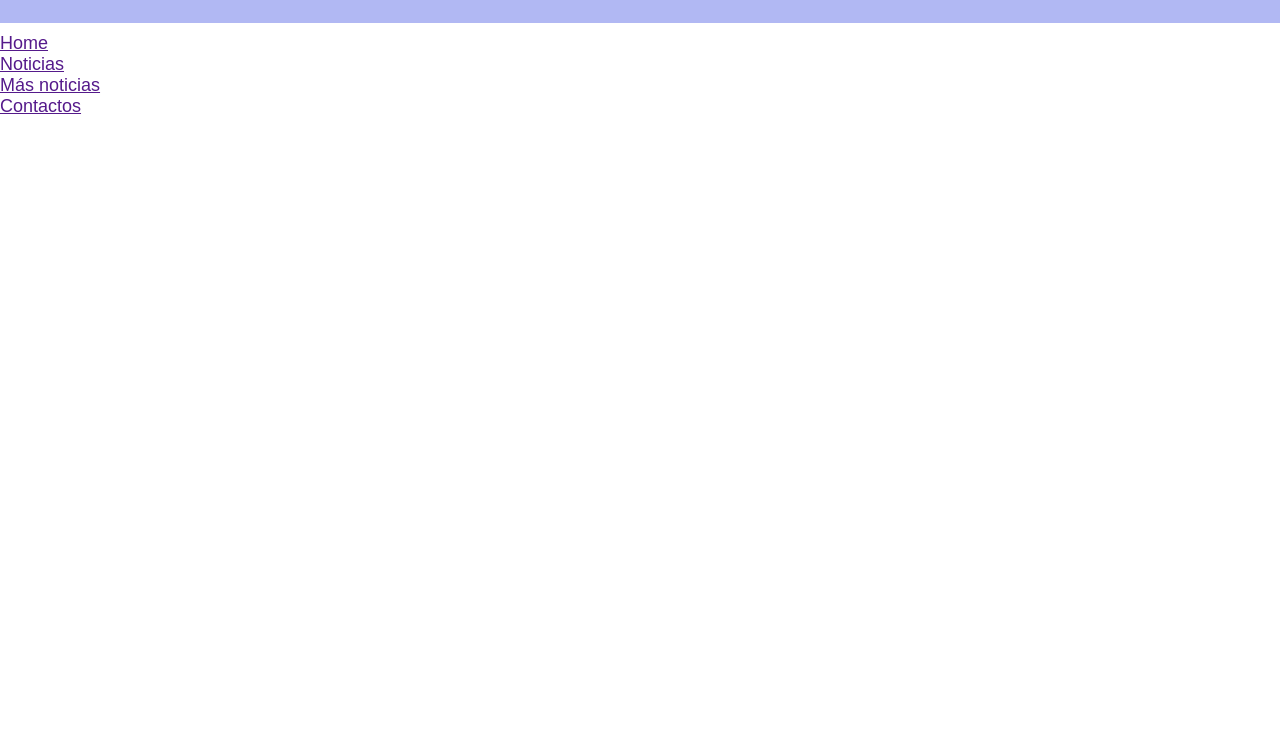
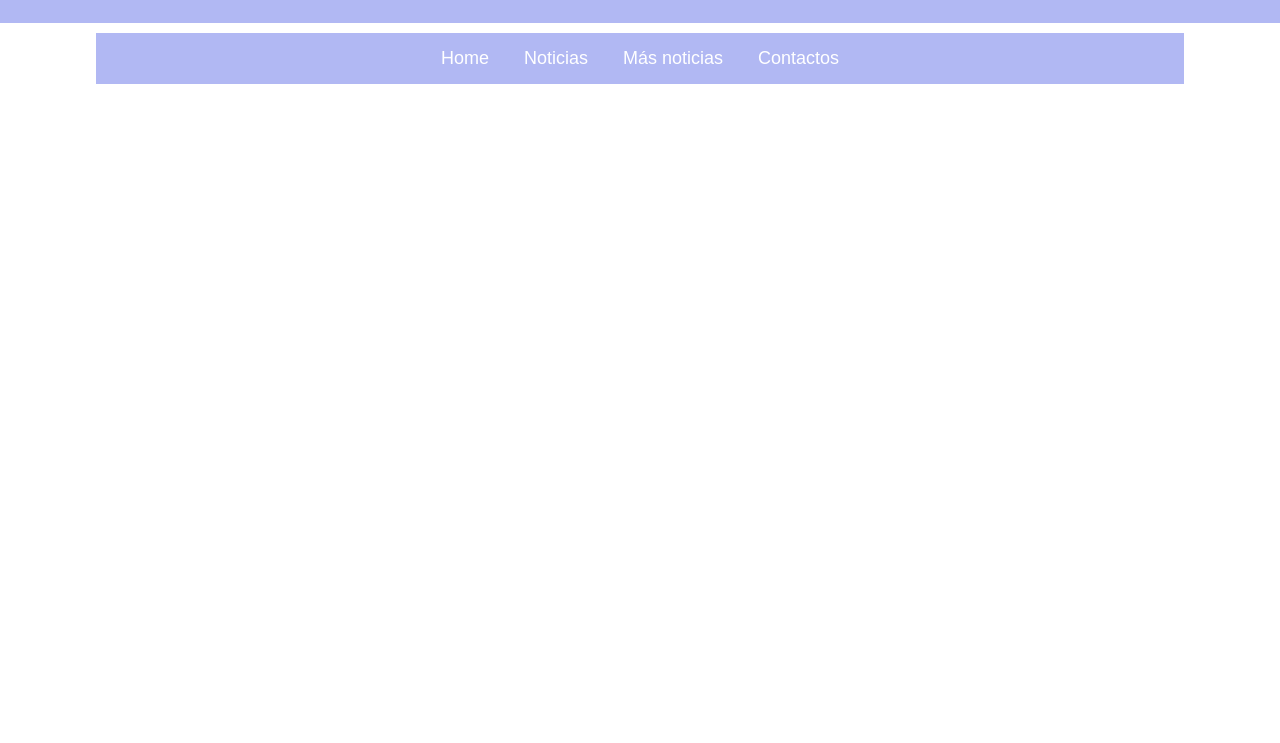
Before and after one commit to liolucente/Clase06, a plain HTML site: page index.html in a window 1280 px wide. Shown: the part 57-800 px from the top of the page. Drawn offline with Linux system fonts and the light colour scheme.

Commit message:
Terminamos de acomodar el menu de navegación

```diff
--- a/css/index.css
+++ b/css/index.css
@@ -27,3 +27,32 @@ html{
     text-decoration: none;
 
 }
+
+.navbar{
+    background: rgb(177, 184, 243);
+    color: white;
+    width: 85vw;
+    margin-left: auto;
+    margin-right: auto;
+}
+
+.navbar ul{
+    list-style: none;
+    text-align: center;
+}
+
+.navbar ul li{
+    display: inline-block;
+}
+
+.navbar ul li a{
+    text-decoration: none;
+    display: block;
+    padding: 15px;
+    color: white;
+}
+
+.navbar ul li a:hover{
+    background: white;
+    color: rgb(177, 184, 243);
+}
```
